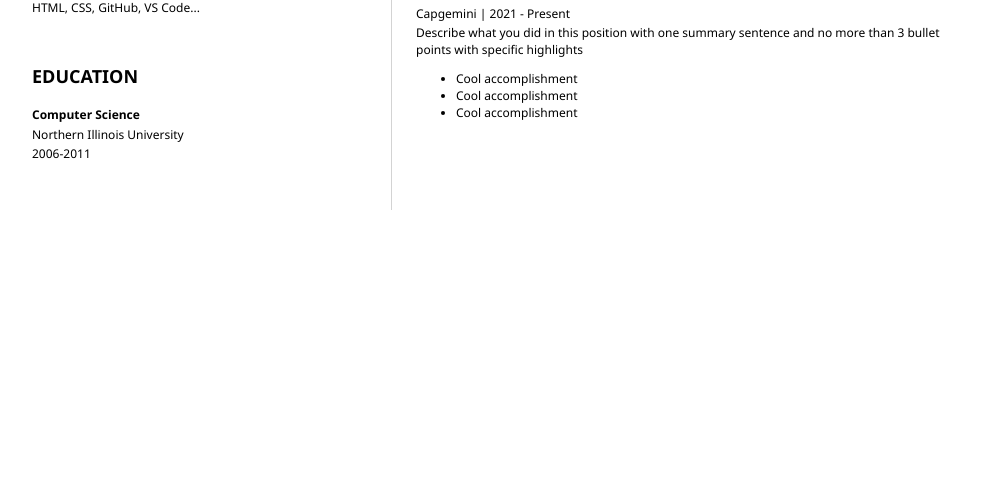
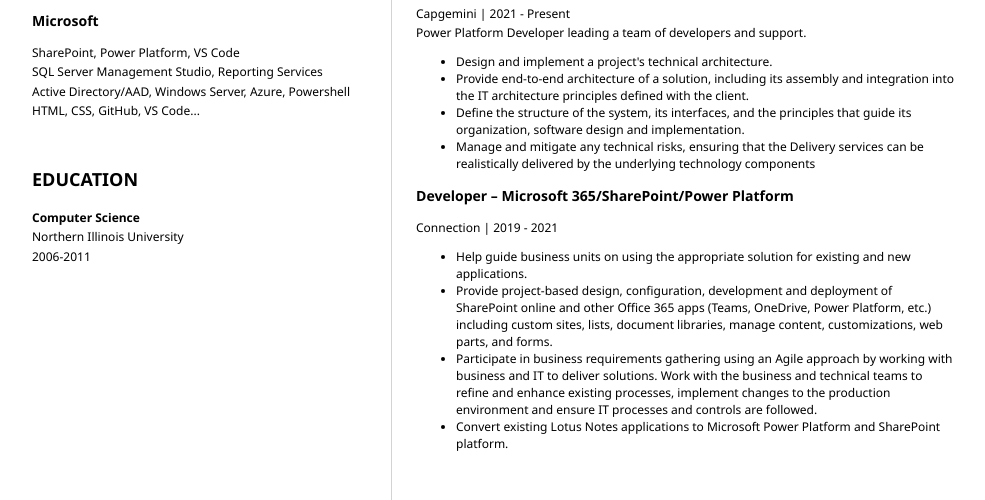
Before and after one commit to KeithHR/resume, a plain HTML site: page index.html in a window 1280 px wide. Shown: the part 383-883 px from the top of the page, without its empty margins (152-1137 px from the left). Before the commit the page ends 800 px from the top, so only its background shows below. Drawn offline with Linux system fonts and the light colour scheme.

Commit message:
update skills and work

```diff
--- a/index.html
+++ b/index.html
@@ -31,6 +31,11 @@
             <section>
                 <h2>SKILLS</h2>
                 <!-- your skills AKA "buzzwords" -->
+                <h3>Microsoft</h3>
+                <p>SharePoint, Power Platform, VS Code</p>
+                <p>SQL Server Management Studio, Reporting Services</p>
+                <p>Active Directory/AAD, Windows Server, Azure, Powershell</p>
+
                 <p>HTML, CSS, GitHub, VS Code...</p>
             </section>
             <section>
@@ -58,13 +63,40 @@
                     Capgemini | 2021 - Present
                 </p>
                 <p>
-                    Describe what you did in this position with one summary sentence and no more than 3 bullet points
-                    with specific highlights
+                    <!--Describe what you did in this position with one summary sentence and no more than 3 bullet points
+                    with specific highlights -->
+                    Power Platform Developer leading a team of developers and support.
                 </p>
                 <ul>
-                    <li>Cool accomplishment</li>
-                    <li>Cool accomplishment</li>
-                    <li>Cool accomplishment</li>
+                    <li>Design and implement a project's technical architecture.</li>
+                    <li>Provide end-to-end architecture of a solution, including its assembly and integration into the
+                        IT architecture principles defined with the client.</li>
+                    <li>Define the structure of the system, its interfaces, and the principles that guide its
+                        organization, software design and implementation.</li>
+                    <li>Manage and mitigate any technical risks, ensuring that the Delivery services can be
+                        realistically delivered by the underlying technology components</li>
+                </ul>
+                <h3><b>Developer – Microsoft 365/SharePoint/Power Platform </b></h3>
+                <p>
+                    Connection | 2019 - 2021
+                </p>
+                <p>
+                    <!--Describe what you did in this position with one summary sentence and no more than 3 bullet points
+                    with specific highlights -->
+
+                </p>
+                <ul>
+                    <li>Help guide business units on using the appropriate solution for existing and new applications.
+                    </li>
+                    <li>Provide project-based design, configuration, development and deployment of SharePoint online and
+                        other Office 365 apps (Teams, OneDrive, Power Platform, etc.) including custom sites, lists,
+                        document libraries, manage content, customizations, web parts, and forms.</li>
+                    <li>Participate in business requirements gathering using an Agile approach by working with business
+                        and IT to deliver solutions. Work with the business and technical teams to refine and enhance
+                        existing processes, implement changes to the production environment and ensure IT processes and
+                        controls are followed.</li>
+                    <li>Convert existing Lotus Notes applications to Microsoft Power Platform and SharePoint platform.
+                    </li>
                 </ul>
             </section>
         </article>
```
